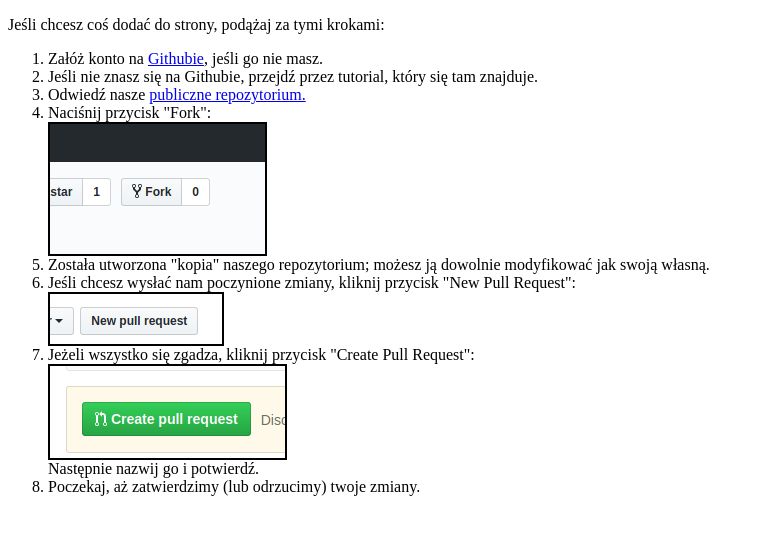
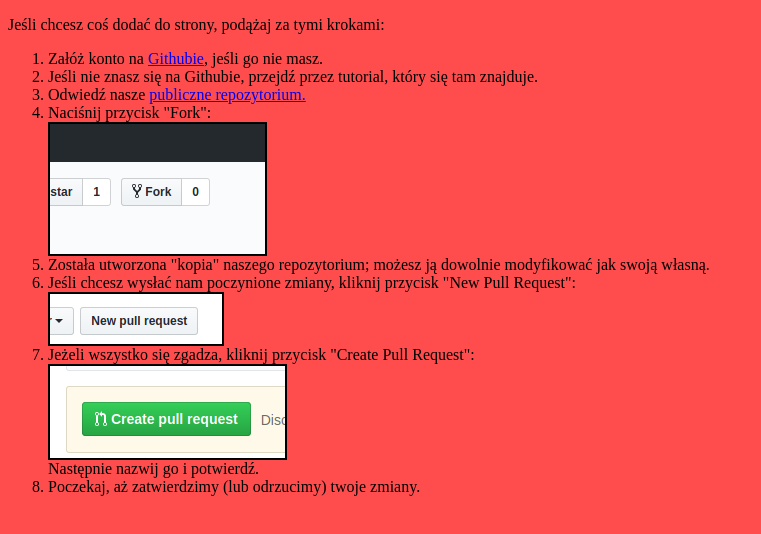
Before and after one commit to Seb-M11/sebson.tk, a plain HTML site: page kontrybucja.html in a window 1280 px wide. Shown: the whole page, without its empty margins (0-761 px from the left). Drawn offline with Linux system fonts and the light colour scheme.

Commit message:
Update kontrybucja.html

```diff
--- a/kontrybucja.html
+++ b/kontrybucja.html
@@ -13,6 +13,11 @@
       display: block;
       border: 2px solid black;
     }
+
+html {
+	background-color:#ff4d4d
+	}
+
   </style>
 
 </head>
```
